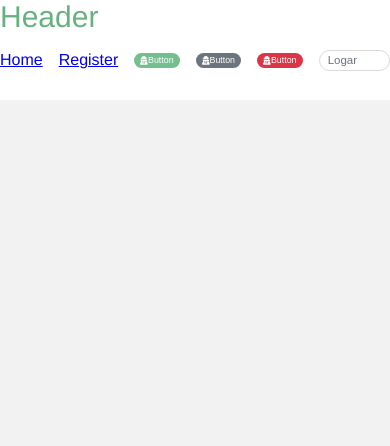
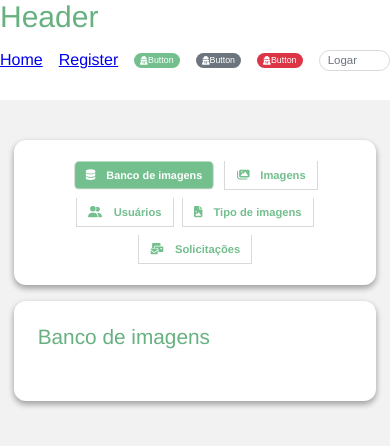
Before and after one commit to matheusssilva991/med-storage-front-v2, a Vue app: page /databases in a window 390 px wide. Shown: the top 446 px of the page. Built offline with nearby package versions, Linux system fonts and the light colour scheme.

Commit message:
fix: navside comp feat: loggedTemplateComp

```diff
--- /dev/null
+++ b/src/components/LoggedTemplateComp.vue
@@ -0,0 +1,58 @@
+<template>
+    <div class="container">
+        <SideNavComp class="nav-side"/>
+        <div class="box">
+            <slot name="box-content"></slot>
+        </div>
+    </div>
+</template>
+
+<script setup lang="ts">
+import SideNavComp from '@/components/SideNavComp.vue';
+
+</script>
+
+<style scoped>
+.container {
+    margin-top: 2.5rem;
+    display: flex;
+    justify-content: space-evenly;
+    width: 100%;
+    gap: 1rem;
+}
+
+.nav-side {
+    width: 20%;
+}
+
+.box {
+    width: 75%;
+}
+
+@media screen and (max-width: 1024px) {
+    .box {
+        width: 68%;
+    }
+
+}
+
+@media screen and (max-width: 768px) {
+    .container {
+        flex-direction: column;
+        flex-wrap: wrap;
+        justify-content: center;
+        align-items: center;
+        width: 93%;
+        margin: 2.5rem auto;
+
+    }
+
+    .nav-side {
+        width: 100%;
+    }
+
+    .box {
+        width: 100%;
+    }
+}
+</style>
--- a/src/components/SideNavComp.vue
+++ b/src/components/SideNavComp.vue
@@ -49,31 +49,31 @@ const items = ref([
     {
         icon: 'fa-solid fa-database',
         text: 'Banco de imagens',
-        route: '/teste',
-        isActive: currentRoute.value == '/teste'
+        route: '/databases',
+        isActive: currentRoute.value == '/databases'
     },
     {
         icon: 'fa-solid fa-images',
         text: 'Imagens',
-        route: '/teste',
+        route: '/images',
         isActive: currentRoute.value == '/images'
     },
     {
         icon: 'fa-solid fa-user-group',
         text: 'Usuários',
-        route: '/teste',
+        route: '/users',
         isActive: currentRoute.value == '/users'
     },
     {
         icon: 'fa-solid fa-file-image',
         text: 'Tipo de imagens',
-        route: '/teste',
+        route: '/image-types',
         isActive: currentRoute.value == '/image-types'
     },
     {
         icon: 'fa-solid fa-envelopes-bulk',
         text: 'Solicitações',
-        route: '/teste',
+        route: '/solicitations',
         isActive: currentRoute.value == '/solicitations'
     }
 ]);
@@ -81,8 +81,10 @@ const items = ref([
 </script>
 
 <style scoped>
+
 .navside-container {
     width: 100%;
+    min-width: fit-content;
     height: 100%;
     background-color: var(--color-background-navside);
     border-radius: var(--border-radius);
@@ -93,11 +95,12 @@ const items = ref([
     gap: 0.5rem;
     padding: 1.3rem;
     box-shadow: rgba(0, 0, 0, 0.16) 0px 3px 6px, rgba(0, 0, 0, 0.23) 0px 3px 6px;
+    font-size: 0.9rem;
 }
 
 .navside-item {
     width: 100%;
-    height: 2rem;
+    height: fit-content;
     display: flex;
     border: 1px solid var(--color-border-navside);
     border-top: none;
@@ -108,7 +111,7 @@ const items = ref([
     color: var(--color-text);
     font-size: 1em;
     gap: 0.7rem;
-    padding-left: 0.7rem;
+    padding: 0.5rem 0.7rem 0.5rem 0.7rem;
     font-weight: 600;
 }
 
@@ -130,4 +133,25 @@ const items = ref([
     cursor: default;
 }
 
+@media screen and (max-width: 1024px) {
+    .navside-container {
+        font-size: 0.8rem;
+    }
+}
+
+@media screen and (max-width: 768px) {
+    .navside-container {
+        flex-direction: row;
+        flex-wrap: wrap;
+        width: 100%;
+        height: fit-content;
+        font-size: 0.7rem;
+    }
+
+    .navside-item {
+        flex-wrap: wrap;
+        width: fit-content;
+    }
+}
+
 </style>
--- a/src/router/index.ts
+++ b/src/router/index.ts
@@ -18,9 +18,9 @@ const router = createRouter({
       component: () => import('../views/RegisterView.vue')
     },
     {
-      path: '/teste',
-      name: 'teste',
-      component: () => import('../views/TesteView.vue')
+      path: '/databases',
+      name: 'databases',
+      component: () => import('../views/DatabaseListView.vue')
     }
   ]
 })
--- /dev/null
+++ b/src/views/DatabaseListView.vue
@@ -0,0 +1,17 @@
+<template>
+    <LoggedTemplateComp>
+        <template #box-content>
+            <BoxComp title="Banco de imagens">
+                <h1>Teste</h1>
+            </BoxComp>
+        </template>
+    </LoggedTemplateComp>
+</template>
+
+<script setup lang="ts">
+import LoggedTemplateComp from '@/components/LoggedTemplateComp.vue';
+import BoxComp from '@/components/BoxComp.vue';
+</script>
+
+<style scoped>
+</style>
--- a/src/views/RegisterView.vue
+++ b/src/views/RegisterView.vue
@@ -154,7 +154,7 @@ async function register(){
 
 .box{
   width: 60%;
-  margin-top: 20px;
+  margin-top: 2.5rem;
 }
 
 .register-form {
--- a/src/views/TesteView.vue
+++ /dev/null
@@ -1,15 +0,0 @@
-<template>
-    <div class="teste-container">
-        <SideNavComp />
-    </div>
-</template>
-
-<script setup lang="ts">
-import SideNavComp from '@/components/SideNavComp.vue';
-</script>
-
-<style scoped>
-.teste-container {
-    width: 20%;
-}
-</style>
```
